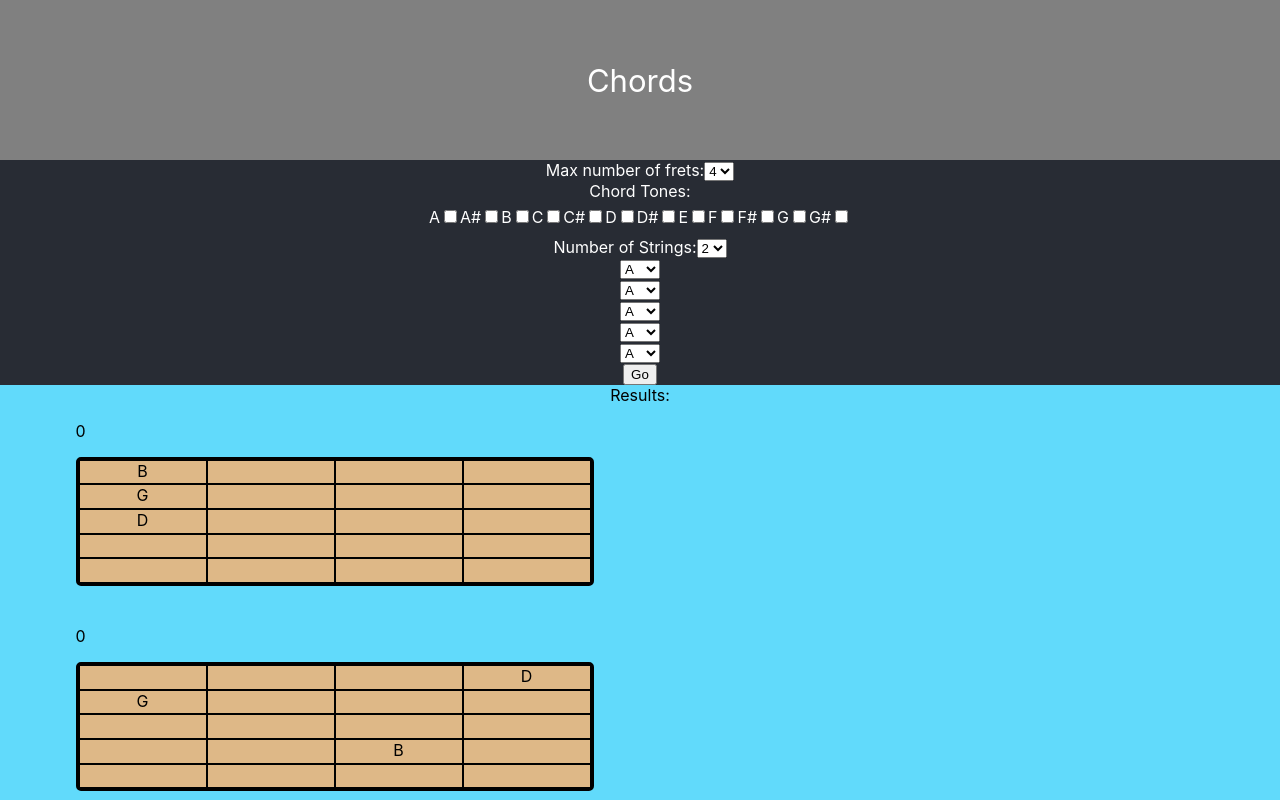
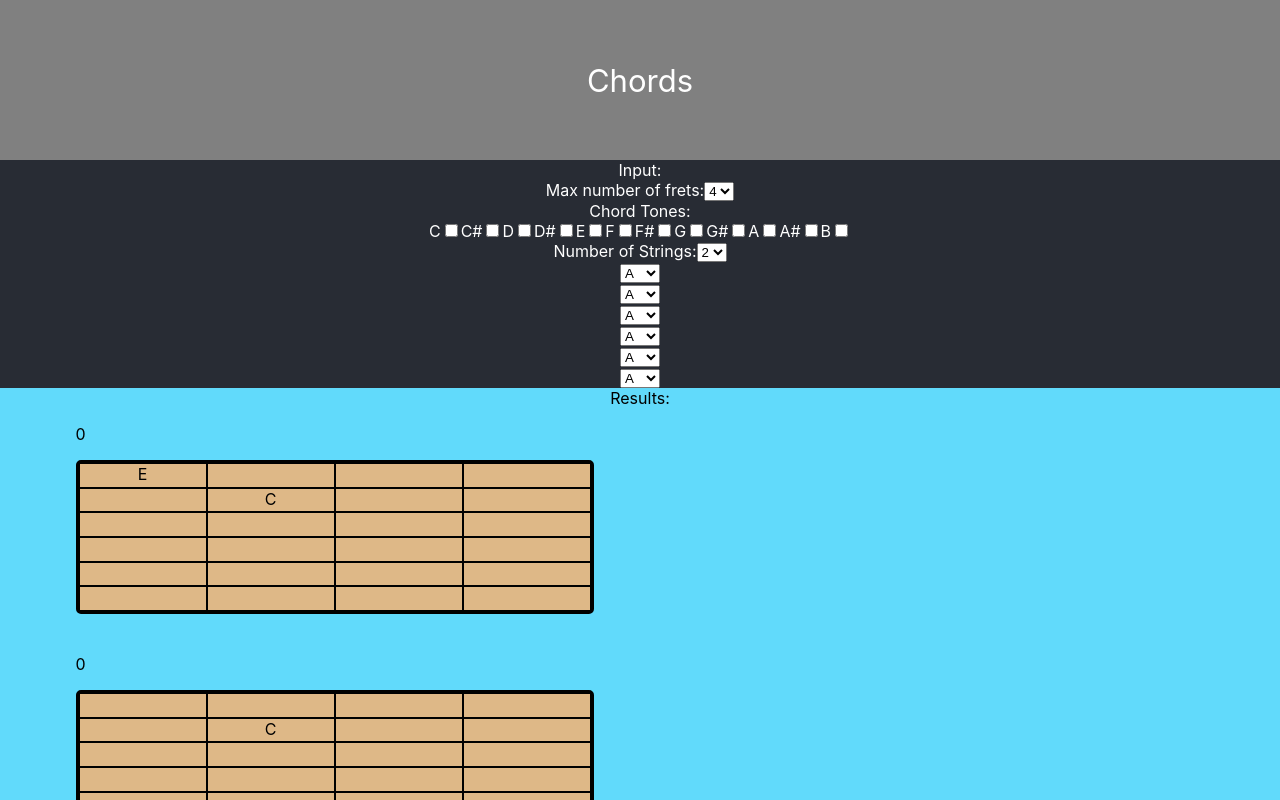
Before and after one commit to ryanwmichaud/TabV4, a React (Create React App) app: page / in a window 1280 px wide. Shown: the top 800 px of the page. Built offline with nearby package versions, Linux system fonts and the light colour scheme.

Commit message:
cts working!

```diff
--- a/public/index.html
+++ b/public/index.html
@@ -9,7 +9,6 @@
       name="description"
       content="Web site created using create-react-app"
     />
-    <link rel="apple-touch-icon" href="%PUBLIC_URL%/logo192.png" />
     <!--
       manifest.json provides metadata used when your web app is installed on a
       user's mobile device or desktop. See https://developers.google.com/web/fundamentals/web-app-manifest/
@@ -24,7 +23,7 @@
       work correctly both with client-side routing and a non-root public URL.
       Learn how to configure a non-root public URL by running `npm run build`.
     -->
-    <title>React App</title>
+    <title>Chords</title>
   </head>
   <body>
     <noscript>You need to enable JavaScript to run this app.</noscript>
--- a/src/App.css
+++ b/src/App.css
@@ -43,7 +43,6 @@
 }
 
 
-
 .diagram{
   text-align: left;
   margin-left: 1cm;
--- a/src/App.js
+++ b/src/App.js
@@ -18,11 +18,9 @@ class ResultsSection extends React.Component{
 
   }
 
-  componentWillReceiveProps(props){
-    this.setState({stretch: props.stretch});
+  componentWillReceiveProps(props){  //update state when parent state changes
+    this.setState({stretch: props.stretch, chordTones:props.chordTones});
   }
-
-
 
   render(){
 
@@ -46,18 +44,13 @@ class ResultsSection extends React.Component{
 
 class InputSection extends React.Component{
 
-
-
   render(){
     return(
-      <form onSubmit={this.handleSubmit}>
+      <div >
         <StretchInput changeStretch={this.props.changeStretch} stretch={this.props.stretch}></StretchInput>
-        <ChordToneInput changeChordTones={this.props.changeChordTones} chordTones={this.props.chordTones}></ChordToneInput>
+        <ChordToneInput addChordTone={this.props.addChordTone} removeChordTone={this.props.removeChordTone} chordTones={this.props.chordTones}></ChordToneInput>
         <StringInput strings = {this.props.strings} handleChange={this.props.changeNumStrings}></StringInput>
-
-        <input type='submit' value={"Go"}></input>
-
-      </form>
+      </div>
 
     )
   }
@@ -68,15 +61,29 @@ class App extends React.Component{
   constructor(props){
     super(props);
     this.changeStretch = this.changeStretch.bind(this);
-    this.state = {stretch:4, strings: ["E5","A4","D4","G4","B5"], chordTones: ["G","B","D"]};
+    this.addChordTone = this.addChordTone.bind(this);
+    this.removeChordTone = this.removeChordTone.bind(this);
+    this.state = {stretch:4, strings: ["E4","A4","D4","G4","B4","E4"], chordTones: [true,false,false,false,true,false,false,false,false,false,false,false]};
   }
 
 
   changeStretch(value){
-    this.setState({stretch:value});
+    this.setState({stretch: value});
   }
 
 
+  addChordTone(index){
+    let newChordTones = this.state.chordTones.slice();
+    newChordTones[index] = true;
+    this.setState({chordTones: newChordTones});
+  }
+
+
+  removeChordTone(index){
+    let newChordTones = this.state.chordTones.slice();
+    newChordTones[index]=false;
+    this.setState({chordTones: newChordTones});
+  }
 
 
 
@@ -92,11 +99,15 @@ class App extends React.Component{
         </header>
         <div className="main">
           <div className='input'>
-          <InputSection
-            changeStretch={this.changeStretch}
-            stretch={this.state.stretch}
-            strings={this.state.strings}>
-          </InputSection>
+            Input:
+            <InputSection
+              changeStretch={this.changeStretch}
+              stretch={this.state.stretch}
+              chordTones={this.state.chordTones}
+              addChordTone={this.addChordTone}
+              removeChordTone={this.removeChordTone}
+              strings={this.state.strings} >
+            </InputSection>
           </div>
           <div>
             Results:
--- a/src/ChordTone.js
+++ b/src/ChordTone.js
@@ -2,30 +2,39 @@ import React from 'react';
 
 class ChordToneInput extends React.Component{
 
-    handleChange(){
-      this.props.changeChordTones();
+  constructor(props){
+    super(props);
+    this.handleClick=this.handleClick.bind(this);
+  }
+
+    handleClick(e){
+      e.preventDefault();
+      let box = e.target;
+      let index = e.target.id;
+      if(this.props.chordTones[index] === true){
+       this.props.removeChordTone(index);
+      }else{
+        this.props.addChordTone(index);
+      }
+
     }
-
 
     render(){
       return(
-        <div >
-          <fieldset className='ctinput'>
+        <div className='ctinput'>
               <legend>Chord Tones: </legend>
-              <label>A<input type='checkbox' id='A' name='ct'/></label>
-              <label>A#<input type='checkbox' id='A#' name='ct'/></label>
-              <label>B<input type='checkbox' id='B' name='ct'/></label>
-              <label>C<input type='checkbox' id='C' name='ct'/></label>
-              <label>C#<input type='checkbox' id='C#' name='ct'/></label>
-              <label>D<input type='checkbox' id='D' name='ct'/></label>
-              <label>D#<input type='checkbox' id='D#' name='ct'/></label>
-              <label>E<input type='checkbox' id='E' name='ct'/></label>
-              <label>F<input type='checkbox' id='F' name='ct'/></label>
-              <label>F#<input type='checkbox' id='F#' name='ct'/></label>
-              <label>G<input type='checkbox' id='G' name='ct'/></label>
-              <label>G#<input type='checkbox' id='G#' name='ct'/></label>
-            </fieldset>
-
+              <label>C<input type='checkbox' id='0' name='ct' onClick={this.handleClick}/></label>
+              <label>C#<input type='checkbox' id='1' name='ct' onClick={this.handleClick}/></label>
+              <label>D<input type='checkbox' id='2' name='ct' onClick={this.handleClick}/></label>
+              <label>D#<input type='checkbox' id='3' name='ct' onClick={this.handleClick}/></label>
+              <label>E<input type='checkbox' id='4' name='ct' onClick={this.handleClick} /></label>
+              <label>F<input type='checkbox' id='5' name='ct' onClick={this.handleClick}/></label>
+              <label>F#<input type='checkbox' id='6' name='ct' onClick={this.handleClick}/></label>
+              <label>G<input type='checkbox' id='7' name='ct' onClick={this.handleClick}/></label>
+              <label>G#<input type='checkbox' id='8' name='ct' onClick={this.handleClick}/></label>
+              <label>A<input type='checkbox' id='9' name='ct' onClick={this.handleClick}/></label>
+              <label>A#<input type='checkbox' id='10' name='ct' onClick={this.handleClick}/></label>
+              <label>B<input type='checkbox' id='11' name='ct' onClick={this.handleClick}/></label>
         </div>
 
 
--- a/src/Diagram.js
+++ b/src/Diagram.js
@@ -16,10 +16,10 @@ function Box(props){
 
       let boxes = [];
       for(let i=0;i<this.props.stretch;i++){
-        if(i === this.props.rowData[0]){
-          boxes = boxes.concat(<Box text={this.props.rowData[1]}></Box>);
+        if(i === this.props.rowData[0]){  //if ct is there, add it. else blank box
+          boxes = boxes.concat(<Box text={this.props.rowData[1]} key={i}></Box>);
         }else{
-          boxes = boxes.concat(<Box text=""></Box>);
+          boxes = boxes.concat(<Box text="" key={i}></Box>);
         }
       }
       return(
@@ -41,7 +41,7 @@ function Box(props){
 
       let rows = [];
       for(let i=1; i<this.props.diagram_data.length;i++){
-        rows = rows.concat(<Row stretch={this.props.stretch} rowData={this.props.diagram_data[i]}></Row>)
+        rows = rows.concat(<Row stretch={this.props.stretch} rowData={this.props.diagram_data[i]} key={i}></Row>)
       }
 
       return(
--- a/src/String.js
+++ b/src/String.js
@@ -15,7 +15,7 @@ class StringInput extends React.Component{
 
         let stringSelects=[];
         for(let i=0;i<this.props.strings.length;i++){
-            stringSelects = stringSelects.concat(<StringSelect/>);
+            stringSelects = stringSelects.concat(<StringSelect key={i}/>);
         }
 
         return(
--- a/src/main.js
+++ b/src/main.js
@@ -1,3 +1,4 @@
+import { toBeRequired } from "@testing-library/jest-dom/matchers";
 
 
 function getNoteNum(noteName){
@@ -142,7 +143,14 @@ function backtrack(musicStrings, cts, position, stretch, sofar, currentCTIndex,
 }
 
 
-function solve(openStrings, cts, stretch){
+function solve(openStrings, ctList, stretch){
+
+    let cts=[];
+    for(let i=0;i<12;i++){
+        if(ctList[i] === true){
+            cts = cts.concat(names[i]);
+        }
+    }
 
     let musicStrings = []
 
```
Also changed, not shown: public/manifest.json.
